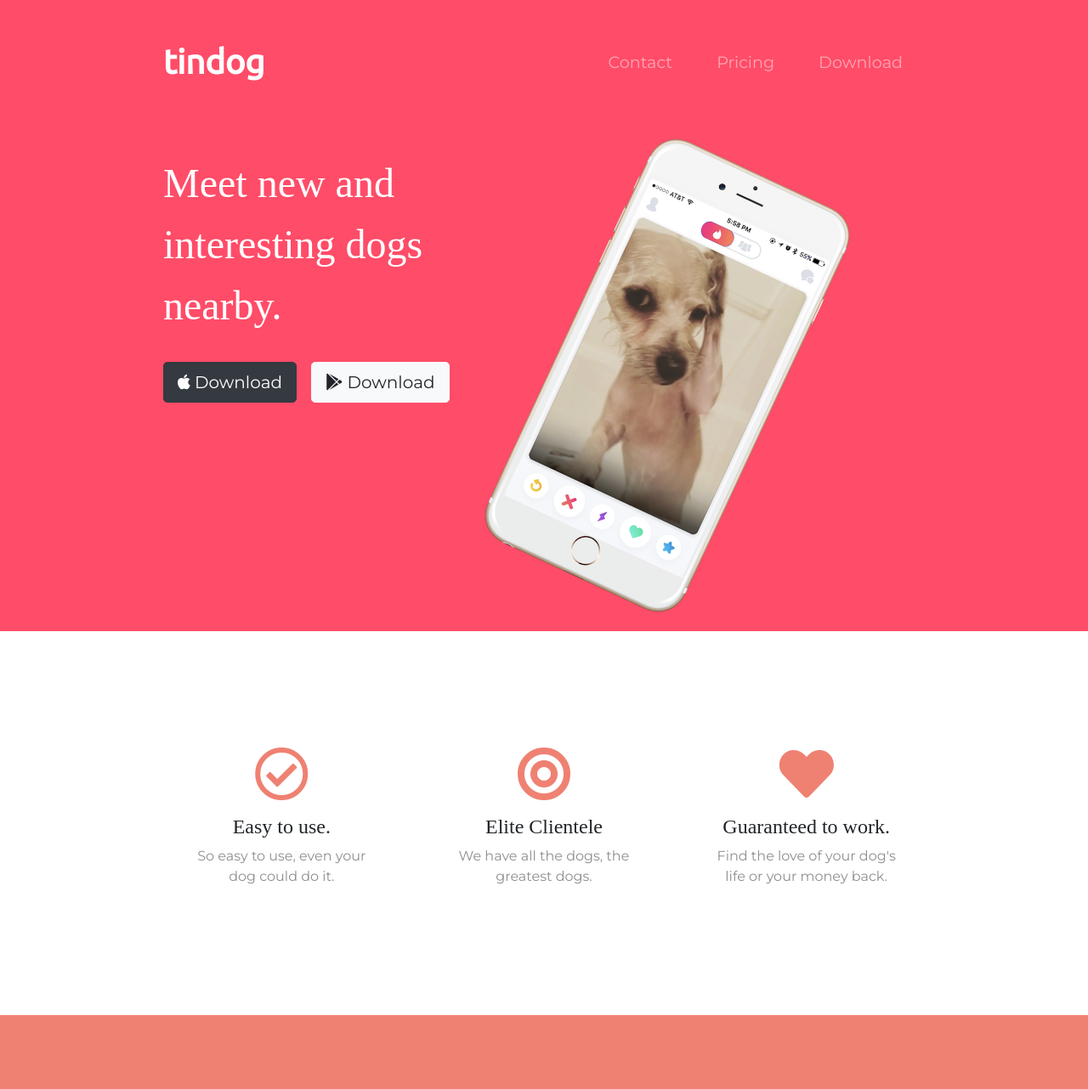
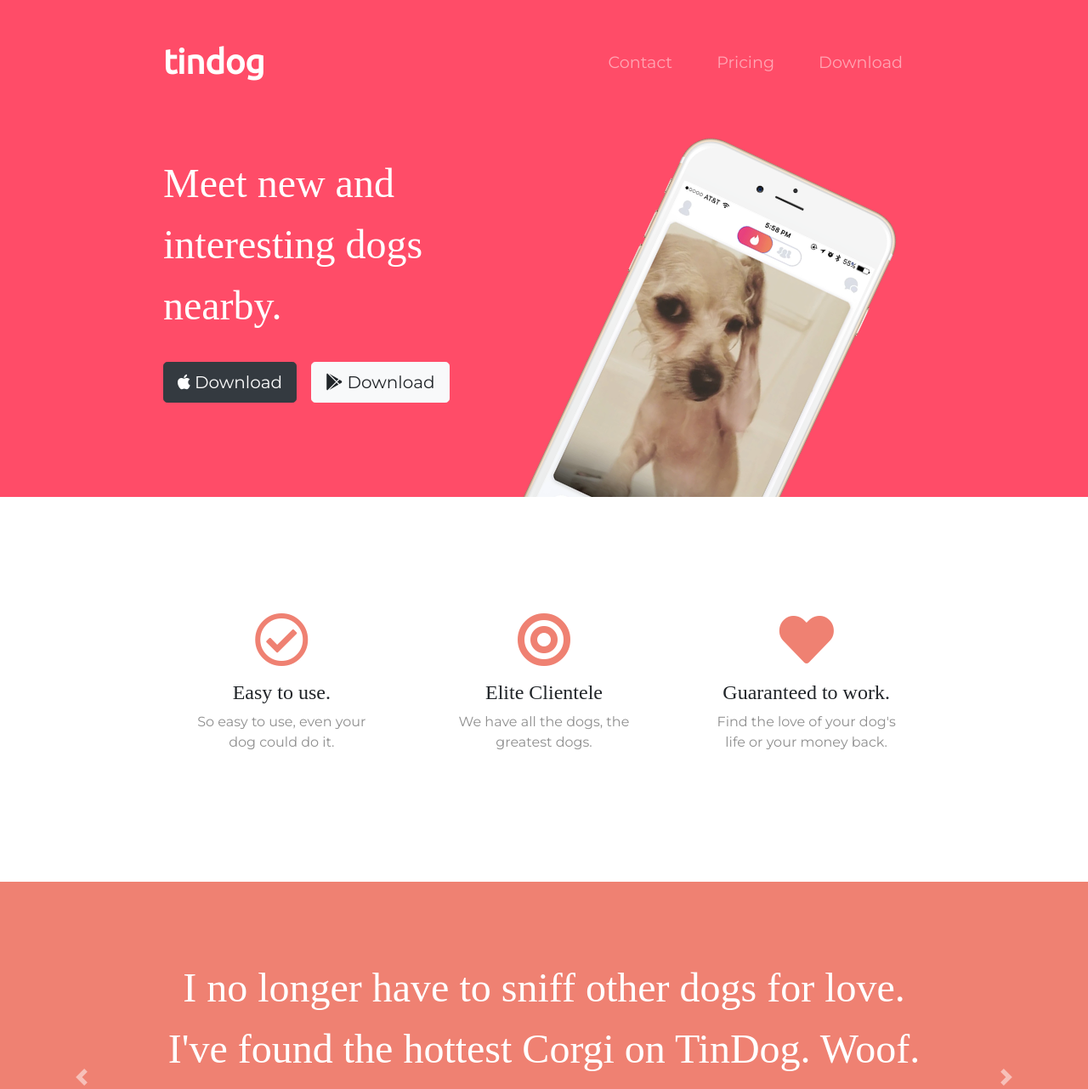
Before and after one commit to SLAVA747/7.-Intermediate-Bootstrap, a plain HTML site: page TinDog-Start-master/index.html in a window 1280 px wide. Shown: the top 1282 px of the page at 85% size. Drawn offline with nearby package versions, Linux system fonts and the light colour scheme.

Commit message:
4. The CSS Z-Index and Stacking Order

```diff
--- a/TinDog-Start-master/css/styles.css
+++ b/TinDog-Start-master/css/styles.css
@@ -23,7 +23,7 @@ p{
   color:#8f8f8f;
 }
 .container-fluid{
-  padding: 3% 15%;
+  padding: 3% 15% 7%;
 }
 /*Navigation Bar*/
 
@@ -49,9 +49,14 @@ p{
 .title-image{
   width: 60%;
   transform: rotate(25deg);
+  position: absolute;
+  right: 30%;
 }
 #features{
 padding: 7% 15%;
+background-color: #fff;
+position: relative;
+z-index: 1;
 }
 .feature-box{
   text-align: center;
```
